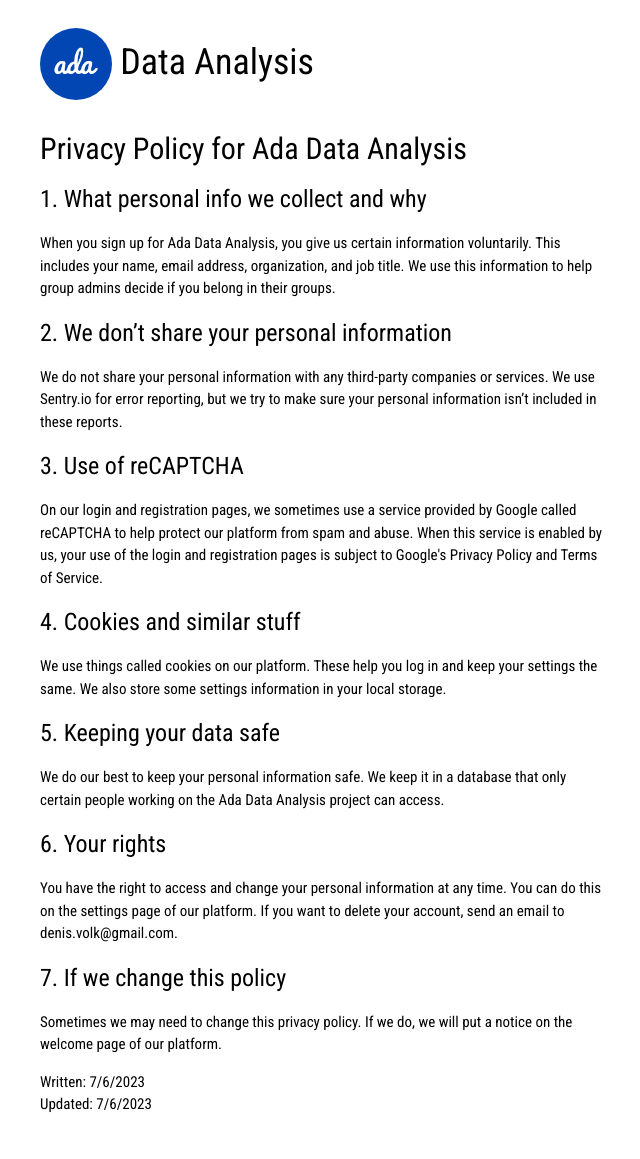
After one commit to dvolk/ada2025, a Python web app: template templates/privacy.jinja2 in a window 1280 px wide. The commit adds this page. Shown: the whole page, without its empty margins (316-956 px from the left). Run offline with Jinja, Linux system fonts and the light colour scheme; the template is opened without the code that fills it, so the values that code supplies are empty; some libraries are stand-ins or nearby versions.

Commit message:
add privacy policy

```diff
--- a/app.py
+++ b/app.py
@@ -2553,6 +2553,12 @@ def logout():
     return redirect(url_for("index"))
 
 
+@app.route("/privacy")
+@limiter.limit("60 per minute")
+def privacy():
+    return render_template("privacy.jinja2")
+
+
 @app.route("/welcome")
 @limiter.limit("60 per minute")
 @login_required
--- a/templates/about.jinja2
+++ b/templates/about.jinja2
@@ -27,4 +27,6 @@
 
 <p>{{ gettext("Thank you for choosing ADA Data Analysis 2025. We look forward to being your trusted partner in your data analysis endeavors.") }}</p>
 
+<p><a href="{{ url_for('privacy') }}" target="_blank" class="w3-button w3-blue w3-round">Click to view the Ada privacy policy</a></p>
+
 {% endblock %}
--- a/templates/login.jinja2
+++ b/templates/login.jinja2
@@ -38,4 +38,6 @@
       </a>
     {% endif %}
   </form>
+  <br/>
+  <a target="_blank" style="text-decoration: underline; color: blue;" href="{{ url_for('privacy') }}">Privacy policy</a>
 {% endblock %}
--- /dev/null
+++ b/templates/privacy.jinja2
@@ -0,0 +1,40 @@
+{% extends 'base-bare.jinja2' %}
+
+{% block content %}
+
+<h2>Privacy Policy for Ada Data Analysis</h2>
+
+<h3>1. What personal info we collect and why</h3>
+
+<p>When you sign up for Ada Data Analysis, you give us certain information voluntarily. This includes your name, email address, organization, and job title. We use this information to help group admins decide if you belong in their groups.</p>
+
+<h3>2. We don’t share your personal information</h3>
+
+<p>We do not share your personal information with any third-party companies or services. We use Sentry.io for error reporting, but we try to make sure your personal information isn’t included in these reports.</p>
+
+<h3>3. Use of reCAPTCHA</h3>
+
+<p>On our login and registration pages, we sometimes use a service provided by Google called reCAPTCHA to help protect our platform from spam and abuse. When this service is enabled by us, your use of the login and registration pages is subject to Google's Privacy Policy and Terms of Service.</p>
+
+<h3>4. Cookies and similar stuff</h3>
+
+<p>We use things called cookies on our platform. These help you log in and keep your settings the same. We also store some settings information in your local storage.</p>
+
+<h3>5. Keeping your data safe</h3>
+
+<p>We do our best to keep your personal information safe. We keep it in a database that only certain people working on the Ada Data Analysis project can access.</p>
+
+<h3>6. Your rights</h3>
+
+<p>You have the right to access and change your personal information at any time. You can do this on the settings page of our platform. If you want to delete your account, send an email to denis.volk@gmail.com.</p>
+
+<h3>7. If we change this policy</h3>
+
+<p>Sometimes we may need to change this privacy policy. If we do, we will put a notice on the welcome page of our platform.</p>
+
+<p>
+    Written: 7/6/2023<br/>
+    Updated: 7/6/2023
+</p>
+
+{% endblock %}
--- a/templates/register.jinja2
+++ b/templates/register.jinja2
@@ -88,6 +88,9 @@
     </div>
     <div class="w3-half" style="padding-left: 5px;">
       <button style="float:right" class="w3-btn ada-blue w3-round" type="submit">{{ gettext("Submit") }}</button>
+      <span style="float:right;"><a style="text-decoration: underline; color: blue;" target="_blank" href="{{ url_for('privacy') }}">Privacy policy</a>
+        &nbsp;&nbsp;&nbsp;&nbsp;&nbsp;&nbsp;&nbsp;&nbsp;&nbsp;&nbsp;&nbsp;
+      </span>
     </div>
   </p>
 </form>
```
